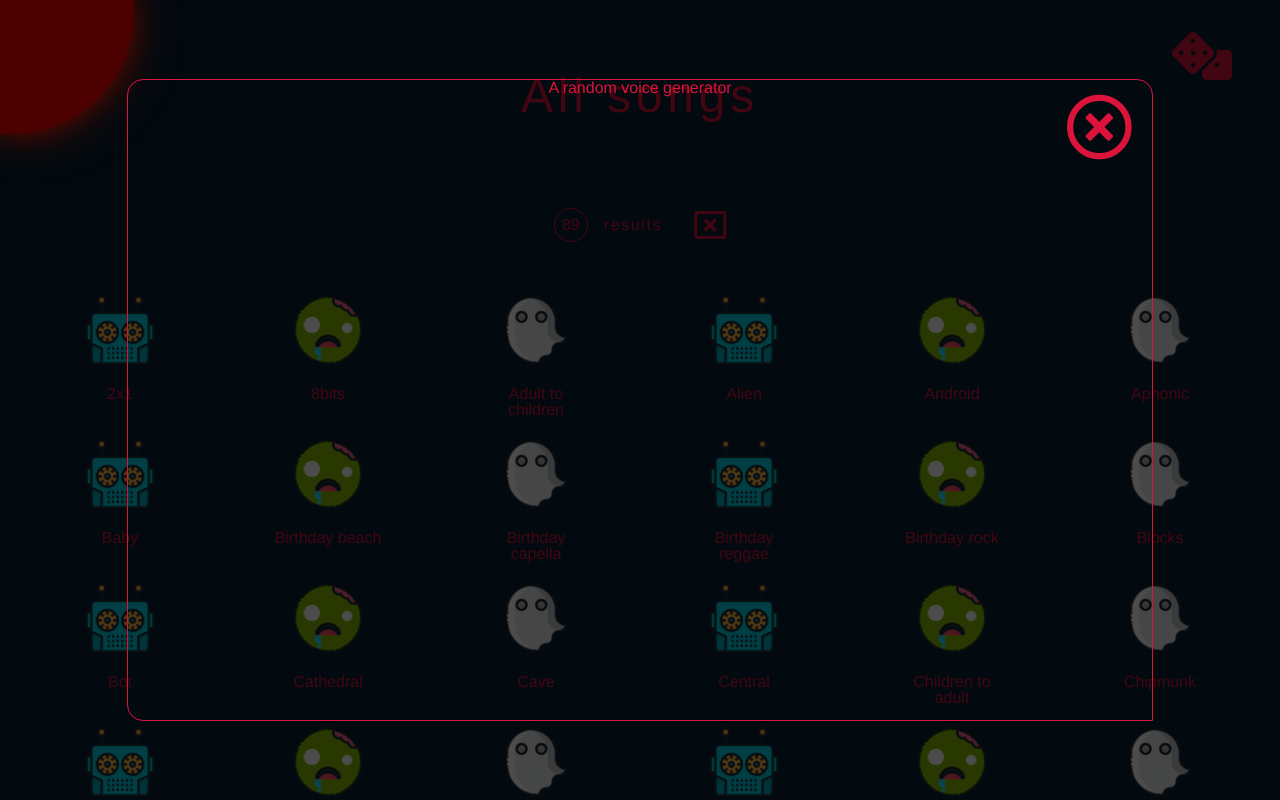
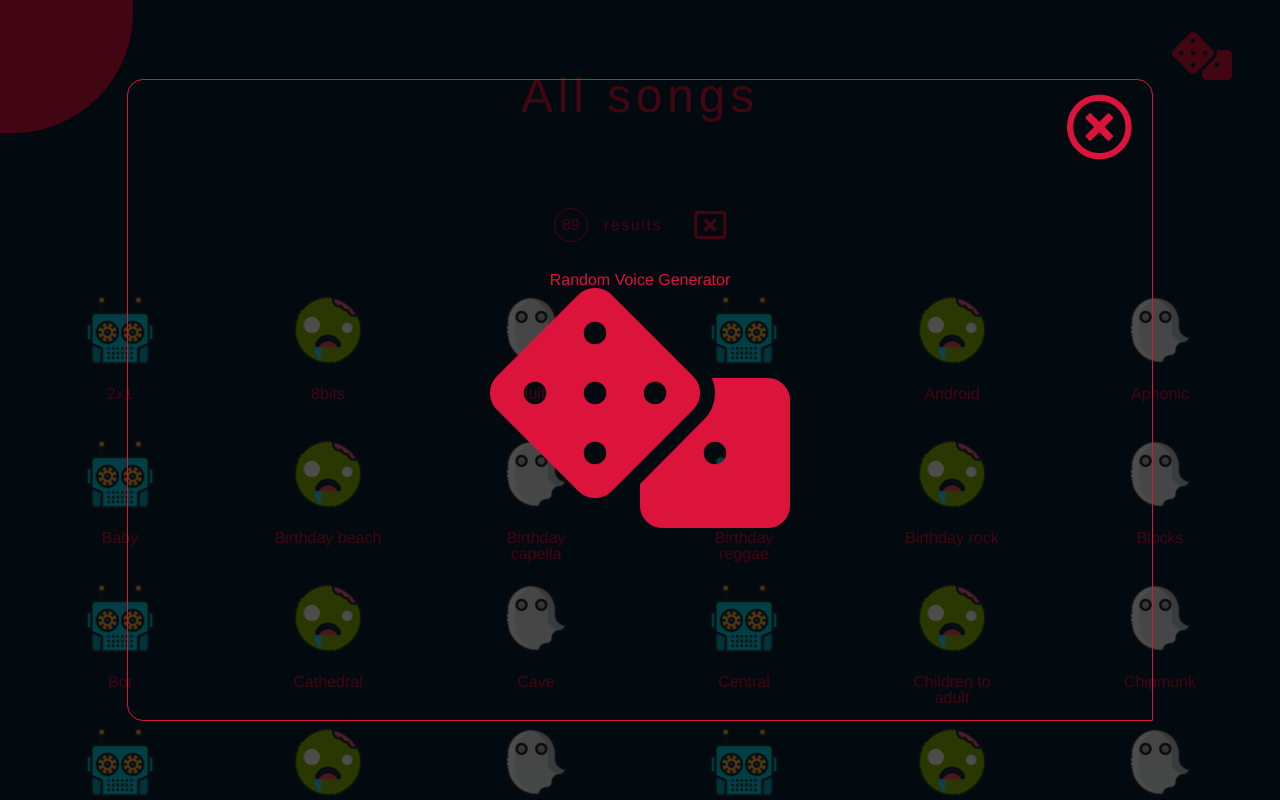
Before and after one commit to shd8/evolmind-voices, a Vue app in the folder evolmind-voices/: page / in a window 1280 px wide. Both pictures are taken after a click on the element 1202 px from the left and 56 px from the top of the page. Shown: the top 800 px of the page. Built offline with nearby package versions, Linux system fonts and the light colour scheme.

Commit message:
Add ro random voice generator icon and styling

```diff
--- a/evolmind-voices/src/App.vue
+++ b/evolmind-voices/src/App.vue
@@ -124,6 +124,10 @@ html {
   p {
     color: $details;
   }
+
+  button {
+    outline: none;
+  }
 }
 
 em:before {
--- a/evolmind-voices/src/components/Modal.vue
+++ b/evolmind-voices/src/components/Modal.vue
@@ -105,9 +105,12 @@ export default defineComponent({
       width: 100%;
       height: 100vh;
     &--displayed {
-      transform: translateY(0%);
       width: 100%;
       height: 100%;
+      display: flex;
+      align-items: center;
+      flex-direction: column;
+      justify-content: center;
     }
   }
   &__header {
--- a/evolmind-voices/src/components/RandomVoice.vue
+++ b/evolmind-voices/src/components/RandomVoice.vue
@@ -6,7 +6,7 @@
         :isModalOpen="showModal"
         @toggleModal='toggleModal'
         >
-            <p>A random voice generator</p>
+          <RandomVoiceGenerator />
         </Modal>
     </div>
 
@@ -15,12 +15,14 @@
 <script lang="ts">
 import { defineComponent } from 'vue';
 import Modal from '@/components/Modal.vue';
+import RandomVoiceGenerator from '@/components/RandomVoiceGenerator.vue';
 
 export default defineComponent({
   name: 'RandomVoice',
 
   components: {
     Modal,
+    RandomVoiceGenerator,
   },
 
   methods: {
--- /dev/null
+++ b/evolmind-voices/src/components/RandomVoiceGenerator.vue
@@ -0,0 +1,36 @@
+<template>
+  <p>Random Voice Generator</p>
+  <em class="fas fa-dice" @click='handleToggleModal' />
+</template>
+
+<script lang="ts">
+import { defineComponent } from 'vue';
+import { mapState } from 'vuex';
+
+export default defineComponent({
+  name: 'RandomVoiceGenerator',
+
+});
+
+</script>
+
+<style lang="scss" scoped>
+@import '../styles/_colors.scss';
+
+em {
+    color: $details;
+    font-size: 15em;
+    transition: 500ms ease-out;
+
+    &:hover {
+    transition: 500ms ease-out;
+    text-shadow: 0 0 5px white,
+                0 0 20px rgba(255, 38, 0, 0.8),
+                0 0 35px rgba(255, 38, 0, 0.7),
+                0 0 50px rgba(255, 38, 0, 0.6);
+    border-color: #fff;
+    }
+
+}
+
+</style>
```
Lines whose indentation alone changed are shown as unchanged.
